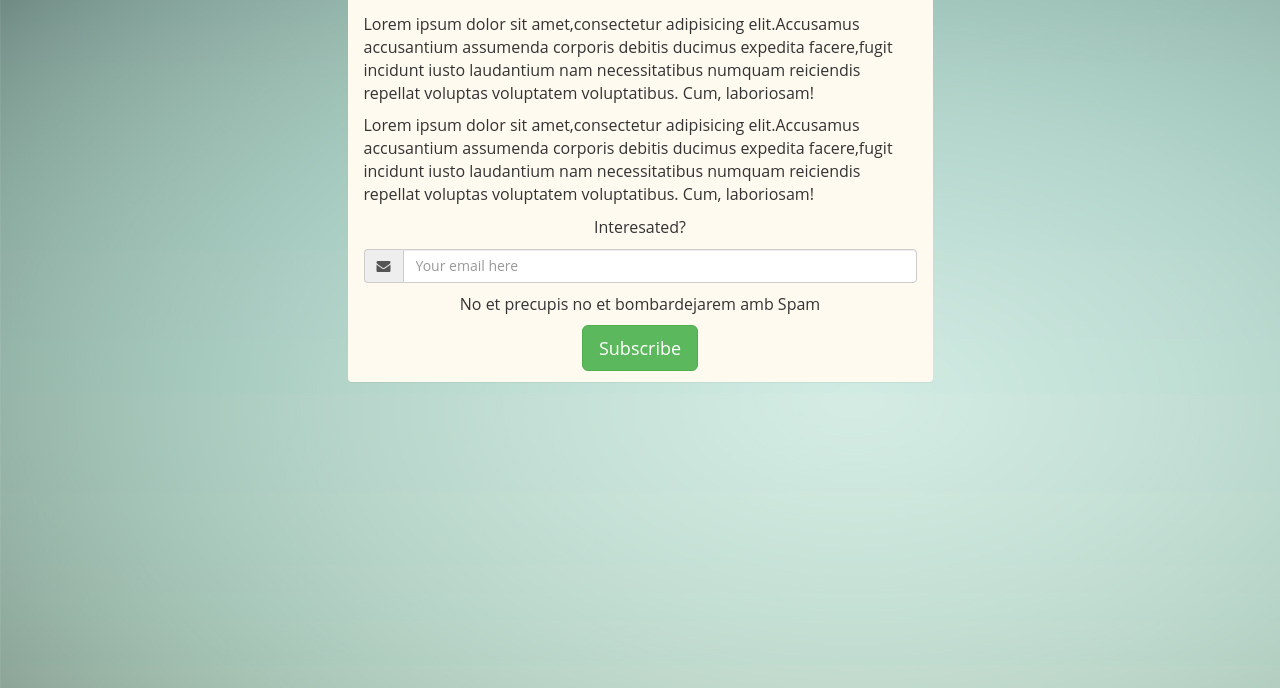
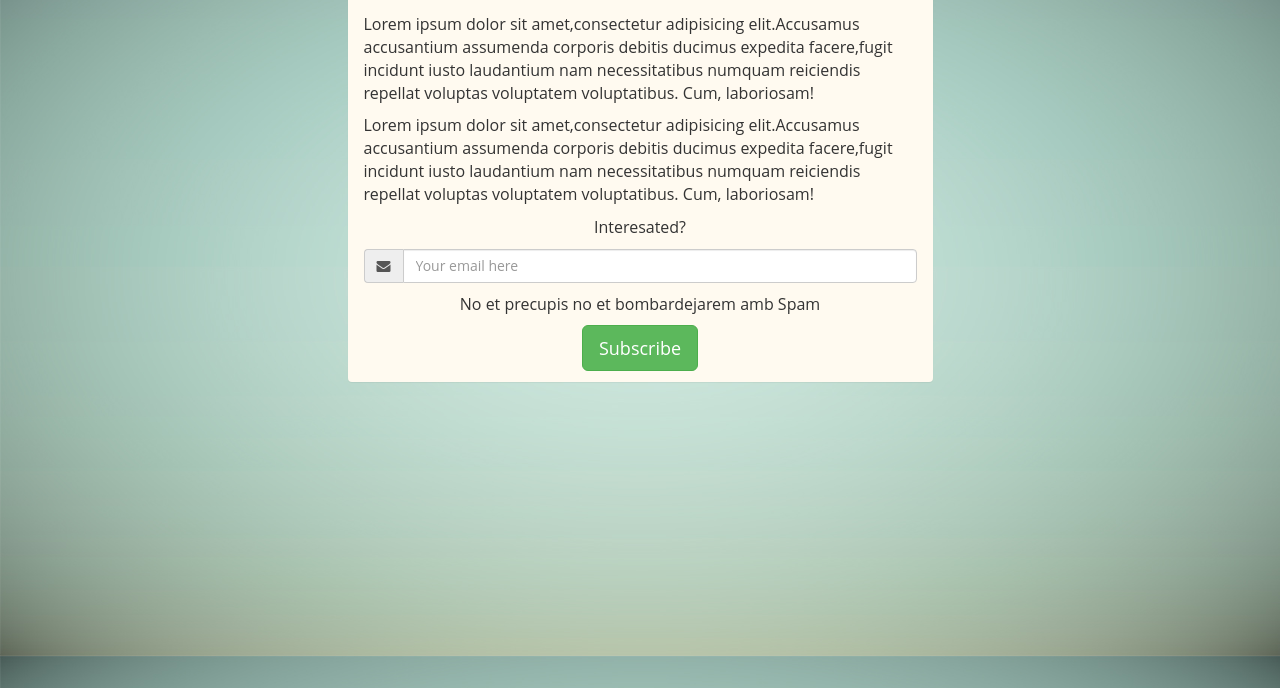
Before and after one commit to AlvaradoAdam15/LandingPageHTML5, a plain HTML site: page index.html in a window 1280 px wide. Shown: the part 112-800 px from the top of the page. Drawn offline with nearby package versions, Linux system fonts and the light colour scheme.

Commit message:
Fix errors

```diff
--- a/index.html
+++ b/index.html
@@ -11,6 +11,7 @@
     <style>
 
         html {
+            background: url("img/background.jpg");;
             -webkit-background-image: url("img/background.jpg");
             -moz-background-image: url("img/background.jpg");
             -o-background-image: url("img/background.jpg");
@@ -21,7 +22,7 @@
             padding-top: 20px;
             font-size: 16px;
             font-family: "Open Sans", "sans-serif";
-            background-image: url("img/background.jpg");
+            background: transparent;
         }
 
         h1 {
```
